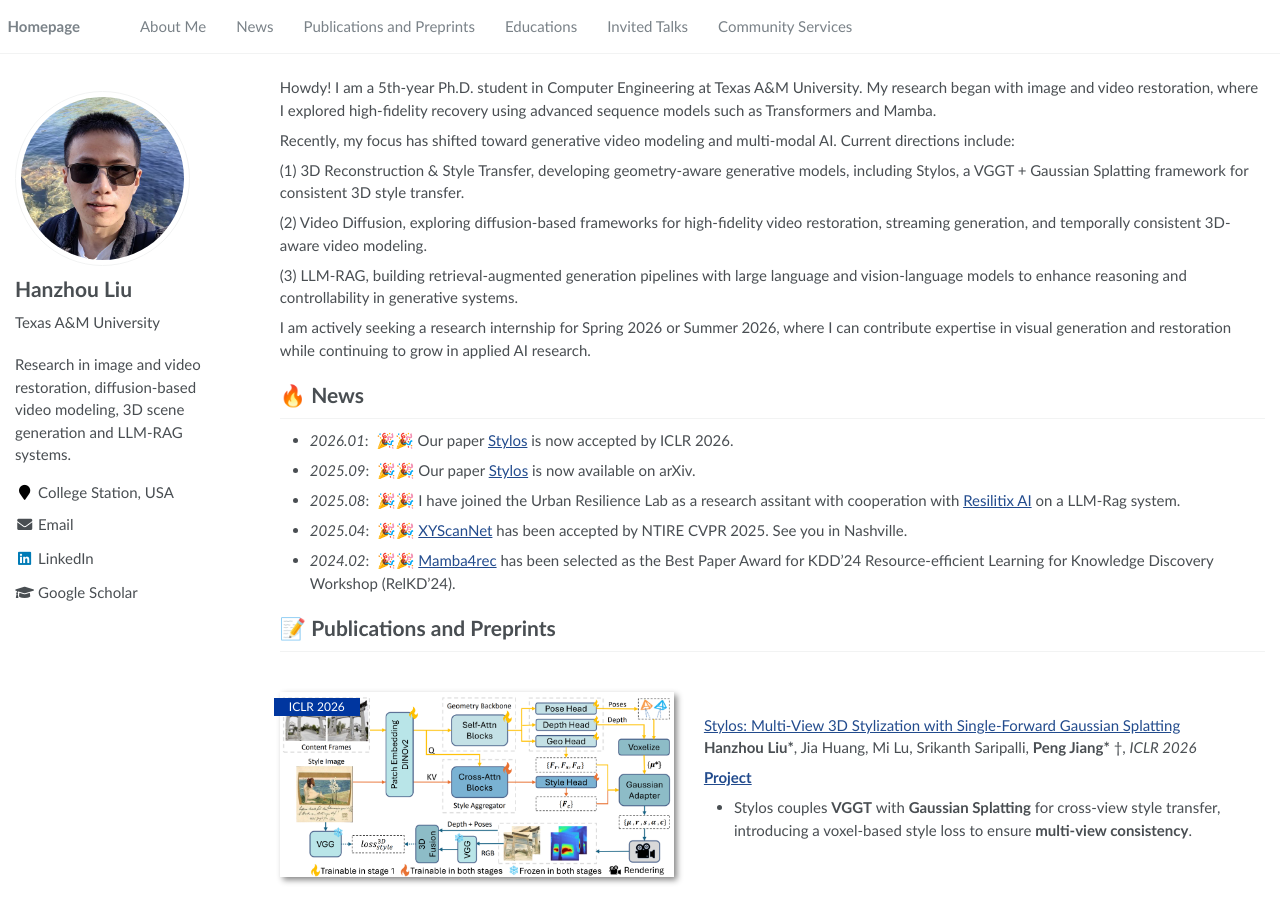
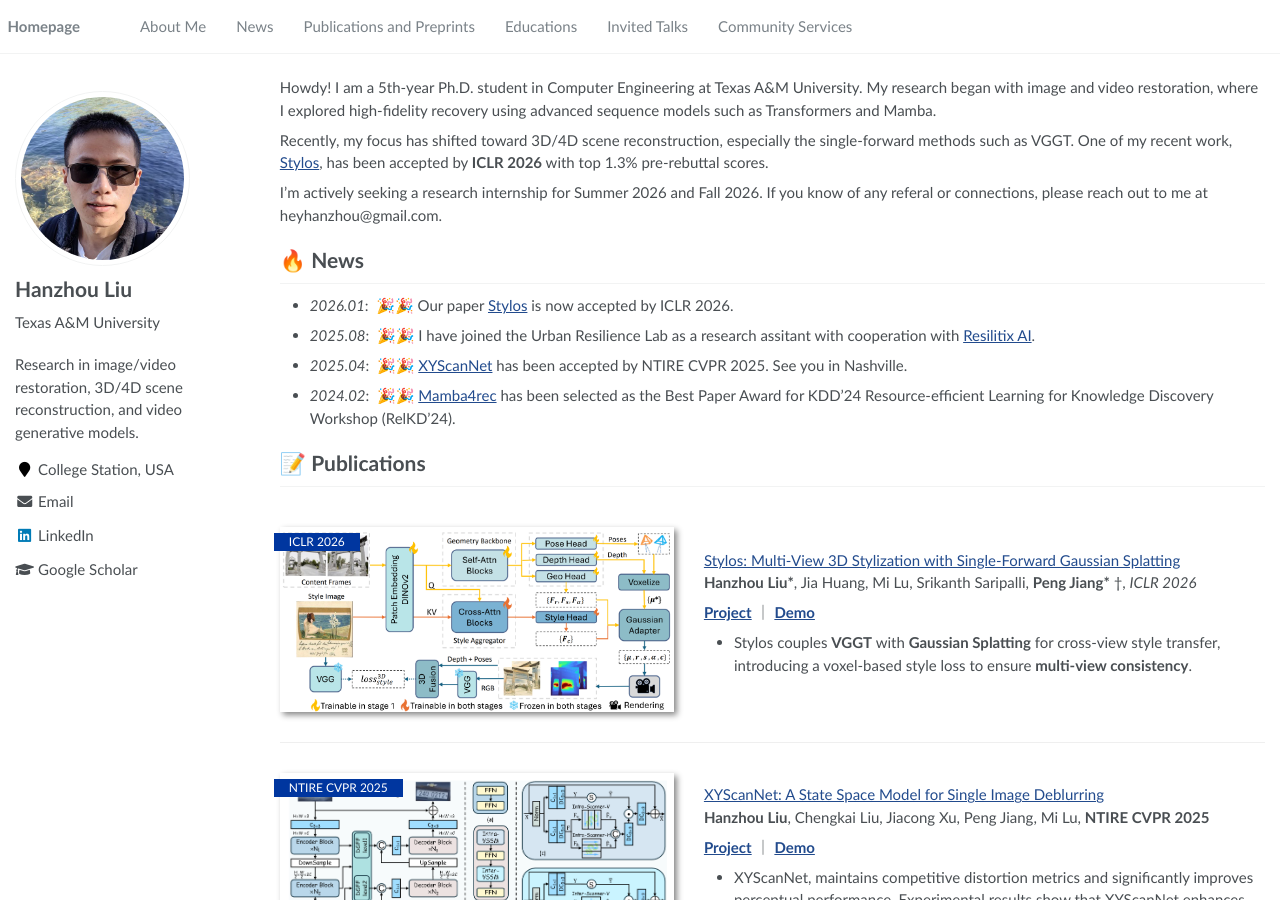
Before and after one commit to HanzhouLiu/hanzhouliu.github.io, a Jekyll site: the page built from _pages/about.md, in a window 1280 px wide and 900 px high. Built offline with Jekyll 4.4.1, drawn with Linux system fonts in a browser that asks for light colours.

Commit message:
added stylos demo and make self introduction clean

```diff
--- a/_config.yml
+++ b/_config.yml
@@ -7,7 +7,7 @@
 
 # Site Settings
 title                    : "Hanzhou Liu"
-description              : "Research in image and video restoration, diffusion-based video modeling, 3D scene generation and LLM-RAG systems."
+description              : "Research in image/video restoration, 3D/4D scene reconstruction, and video generative models."
 
 repository               : "HanzhouLiu/hanzhouliu.github.io"
 google_scholar_stats_use_cdn : true
--- a/_pages/about.md
+++ b/_pages/about.md
@@ -19,35 +19,28 @@ redirect_from:
 
 Howdy! I am a 5th-year Ph.D. student in Computer Engineering at Texas A&M University. My research began with image and video restoration, where I explored high-fidelity recovery using advanced sequence models such as Transformers and Mamba.
 
-Recently, my focus has shifted toward generative video modeling and multi-modal AI. Current directions include:
+Recently, my focus has shifted toward 3D/4D scene reconstruction, especially the single-forward methods such as VGGT. One of my recent work, [Stylos](https://hanzhouliu.github.io/StylOS/), has been accepted by <strong>ICLR 2026</strong> with top 1.3% pre-rebuttal scores.
 
-(1) 3D Reconstruction & Style Transfer, developing geometry-aware generative models, including Stylos, a VGGT + Gaussian Splatting framework for consistent 3D style transfer.
-
-(2) Video Diffusion, exploring diffusion-based frameworks for high-fidelity video restoration, streaming generation, and temporally consistent 3D-aware video modeling.
-
-(3) LLM-RAG, building retrieval-augmented generation pipelines with large language and vision-language models to enhance reasoning and controllability in generative systems.
-
-I am actively seeking a research internship for Spring 2026 or Summer 2026, where I can contribute expertise in visual generation and restoration while continuing to grow in applied AI research.
+I'm actively seeking a research internship for Summer 2026 and Fall 2026. If you know of any referal or connections, please reach out to me at heyhanzhou@gmail.com.
 
 <!--My research interest includes neural machine translation and computer vision. I have published more than 100 papers at the top international AI conferences with total <a href='https://scholar.google.com/citations?user=DhtAFkwAAAAJ'>google scholar citations <strong><span id='total_cit'>260000+</span></strong></a> (You can also use google scholar badge <a href='https://scholar.google.com/citations?user=DhtAFkwAAAAJ'><img src="https://img.shields.io/endpoint?url={{ url | url_encode }}&logo=Google%20Scholar&labelColor=f6f6f6&color=9cf&style=flat&label=citations"></a>).
 -->
 
 # 🔥 News
-- *2026.01*: &nbsp;🎉🎉 Our paper [Stylos](https://arxiv.org/pdf/2509.26455) is now accepted by ICLR 2026.
-- *2025.09*: &nbsp;🎉🎉 Our paper [Stylos](https://arxiv.org/pdf/2509.26455) is now available on arXiv.
-- *2025.08*: &nbsp;🎉🎉 I have joined the Urban Resilience Lab as a research assitant with cooperation with [Resilitix AI](https://www.resilitix.ai/) on a LLM-Rag system.
+- *2026.01*: &nbsp;🎉🎉 Our paper [Stylos](https://hanzhouliu.github.io/StylOS/) is now accepted by ICLR 2026.
+- *2025.08*: &nbsp;🎉🎉 I have joined the Urban Resilience Lab as a research assitant with cooperation with [Resilitix AI](https://www.resilitix.ai/).
 - *2025.04*: &nbsp;🎉🎉 [XYScanNet](https://openaccess.thecvf.com/content/CVPR2025W/NTIRE/papers/Liu_XYScanNet_A_State_Space_Model_for_Single_Image_Deblurring_CVPRW_2025_paper.pdf) has been accepted by NTIRE CVPR 2025. See you in Nashville.
 - *2024.02*: &nbsp;🎉🎉 [Mamba4rec](https://github.com/chengkai-liu/Mamba4Rec) has been selected as the Best Paper Award for KDD'24 Resource-efficient Learning for Knowledge Discovery Workshop (RelKD’24).
 
-# 📝 Publications and Preprints
+# 📝 Publications
 
 <div class='paper-box'><div class='paper-box-image'><div><div class="badge">ICLR 2026</div><img src='images/stylos.png' alt="stylos" width="100%"></div></div>
 <div class='paper-box-text' markdown="1">
 
-[Stylos: Multi-View 3D Stylization with Single-Forward Gaussian Splatting](https://arxiv.org/abs/2509.26455)
+[Stylos: Multi-View 3D Stylization with Single-Forward Gaussian Splatting](https://hanzhouliu.github.io/StylOS/)
 **Hanzhou Liu\***, Jia Huang, Mi Lu, Srikanth Saripalli, **Peng Jiang\*** †, *ICLR 2026*
 
-[**Project**](https://github.com/HanzhouLiu/StylOS) <strong><span class='show_paper_citations' data='DhtAFkwAAAAJ:Wp0gIr-vW9MC'></span></strong>
+[**Project**](https://github.com/HanzhouLiu/StylOS) ｜ [**Demo**](https://huggingface.co/spaces/HanzhouLiu/Stylos_Gradio) <strong><span class='show_paper_citations' data='DhtAFkwAAAAJ:Wp0gIr-vW9MC'></span></strong>
 - Stylos couples **VGGT** with **Gaussian Splatting** for cross-view style transfer, introducing a voxel-based style loss to ensure **multi-view consistency**.
 
 </div>
```
